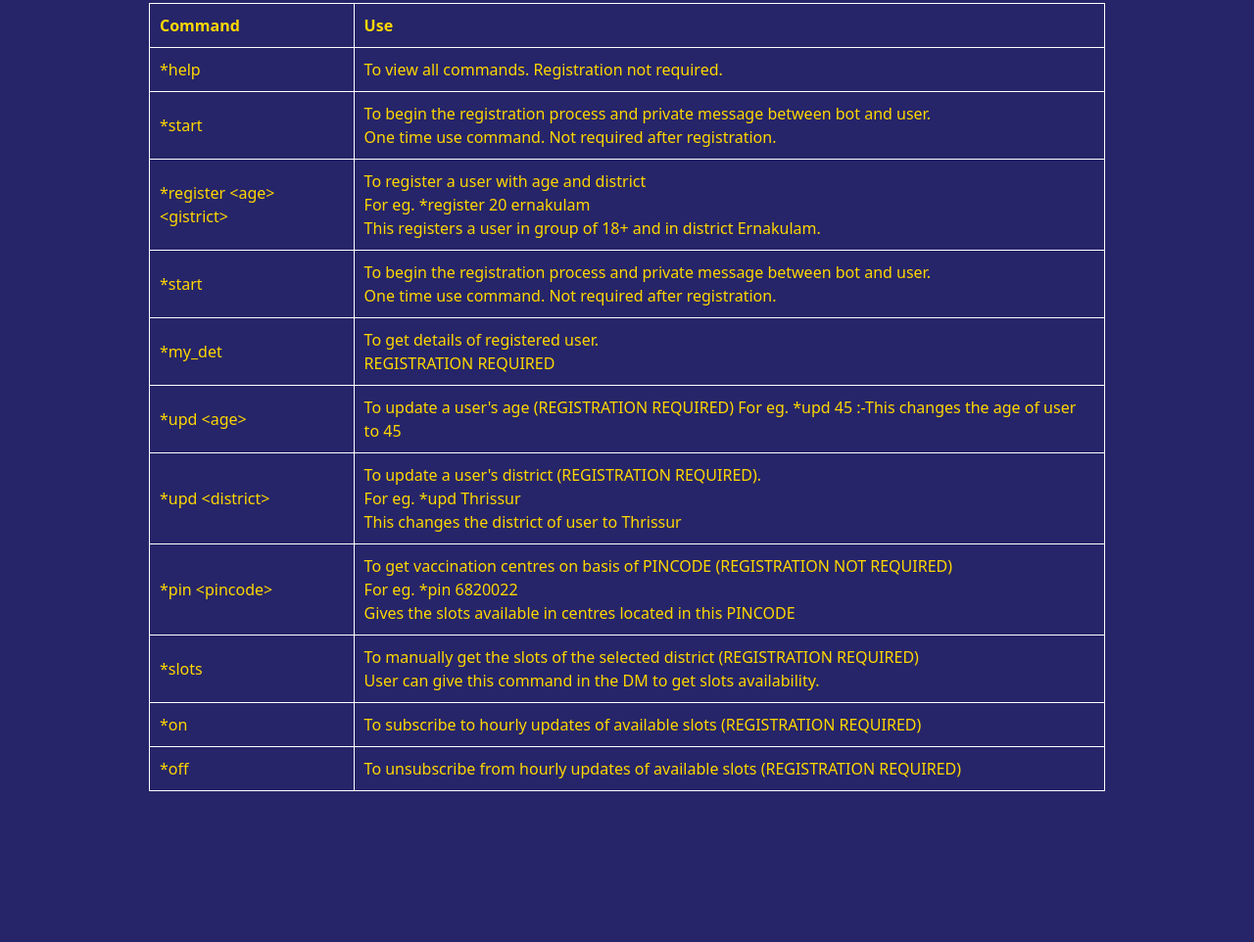
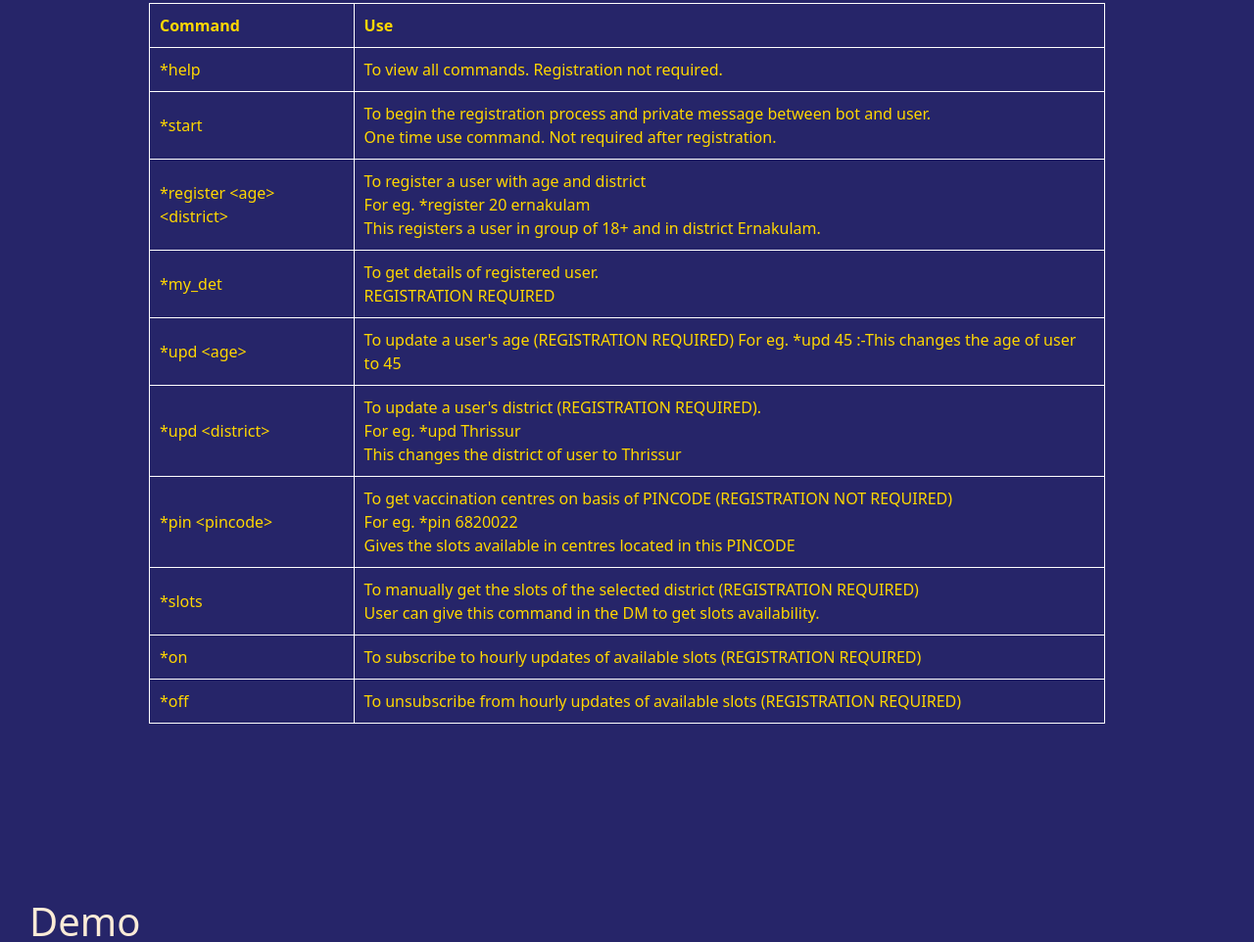
Before and after one commit to UtkrishtPathak/CowinWatch, a website: page src/views/index.html in a window 1280 px wide. Shown: the part 1110-2072 px from the top of the page at 98% size. Drawn offline with nearby package versions, Linux system fonts and the light colour scheme; files whose address does not match are found by name.

Commit message:
slight changes

```diff
--- a/src/views/index.html
+++ b/src/views/index.html
@@ -94,15 +94,9 @@
                         </td>
                     </tr>
                     <tr>
-                        <td>*register &ltage&gt &ltgistrict&gt</td>
+                        <td>*register &ltage&gt &ltdistrict&gt</td>
                         <td>To register a user with age and district
                             <br>For eg. *register 20 ernakulam<br>This registers a user in group of 18+ and in district Ernakulam.
-                        </td>
-                    </tr>
-                    <tr>
-                        <td>*start</td>
-                        <td>To begin the registration process and private message between bot and user.
-                            <br>One time use command. Not required after registration.
                         </td>
                     </tr>
                     <tr>
```
Lines whose indentation alone changed are shown as unchanged.
